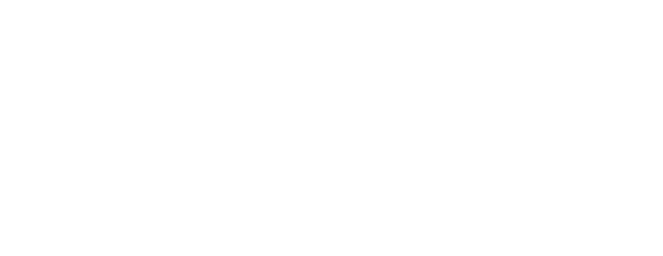
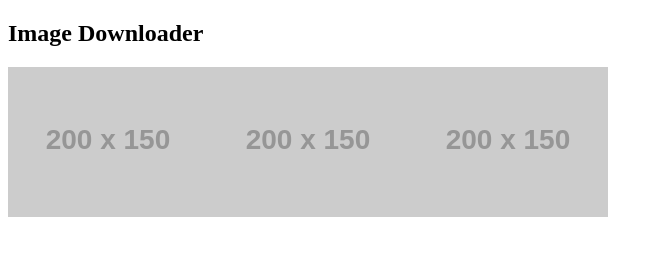
Before and after one commit to acciojob/parallel-processing-promises-yuvraaajsingh, a website: page main.html in a window 1280 px wide. Shown: the whole page, without its empty margins (0-663 px from the left). Drawn offline with Linux system fonts and the light colour scheme; placeholder pictures from the web are drawn by us.

Commit message:
created a submission

```diff
--- a/main.html
+++ b/main.html
@@ -7,7 +7,10 @@
 
   <body>
     <!-- the entire body must be written by student -->
-    <div id="output"></div>
+    <h2>Image Downloader</h2>
+  <div id="loading">Loading images...</div>
+  <div id="error"></div>
+  <div id="output"></div>
     <script type="text/javascript" src="./script.js"></script>
   </body>
 </html>
--- a/script.js
+++ b/script.js
@@ -1,9 +1,42 @@
-//your JS code here. If required.
-const output = document.getElementById("output");
-const btn = document.getElementById("download-images-button");
+const imageUrls = [
+      "https://via.placeholder.com/200x150?text=Image+1",
+      "https://via.placeholder.com/200x150?text=Image+2",
+      "https://via.placeholder.com/200x150?text=Image+3"
+      // Try adding a broken link to test error handling
+      // "https://invalid-url.com/image.jpg"
+    ];
 
-const images = [
-  { url: "https://picsum.photos/id/237/200/300" },
-  { url: "https://picsum.photos/id/238/200/300" },
-  { url: "https://picsum.photos/id/239/200/300" },
-];
+    // Download a single image as a promise
+    function downloadImage(url) {
+      return new Promise((resolve, reject) => {
+        const img = new Image();
+        img.src = url;
+        img.onload = () => resolve(img);
+        img.onerror = () => reject(`Failed to load image: ${url}`);
+      });
+    }
+
+    async function downloadImages() {
+      const loadingDiv = document.getElementById("loading");
+      const errorDiv = document.getElementById("error");
+      const outputDiv = document.getElementById("output");
+
+      // Reset UI
+      loadingDiv.style.display = "block";
+      errorDiv.textContent = "";
+      outputDiv.innerHTML = "";
+
+      try {
+        const imagePromises = imageUrls.map(url => downloadImage(url));
+        const images = await Promise.all(imagePromises);
+
+        images.forEach(img => outputDiv.appendChild(img));
+      } catch (error) {
+        errorDiv.textContent = error;
+      } finally {
+        loadingDiv.style.display = "none";
+      }
+    }
+
+    // Start download on page load
+    window.onload = downloadImages;
```
